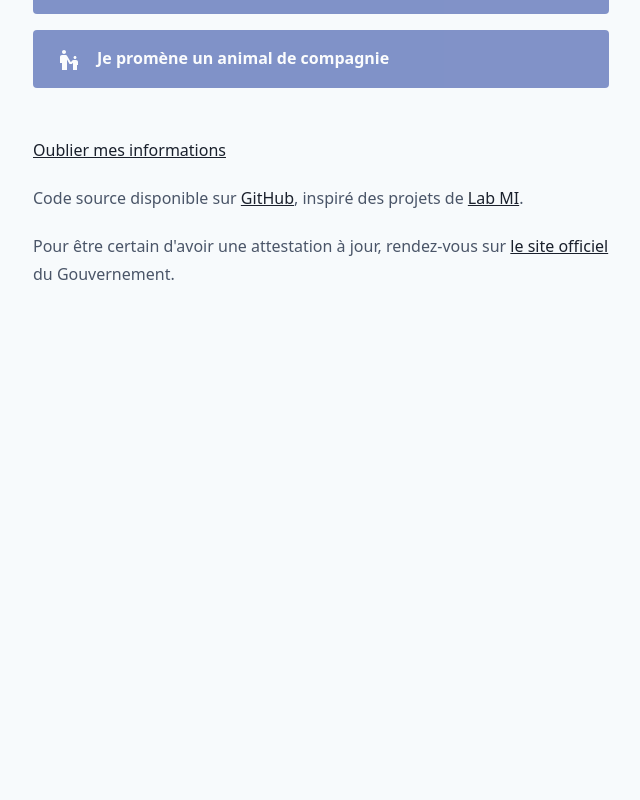
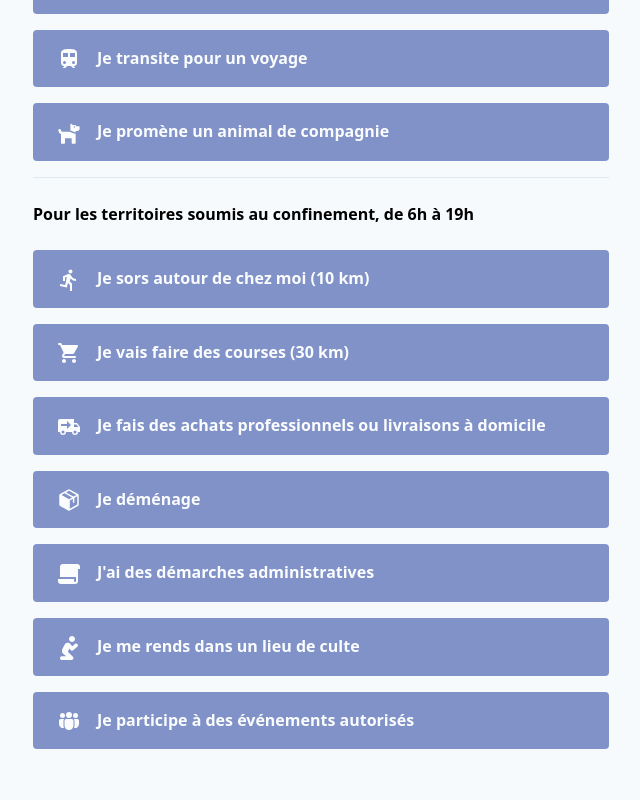
Before and after one commit to benjamintd/attestation.page, a Next.js app: page / in a window 1280 px wide. Shown: the part 1800-2600 px from the top of the page, without its empty margins (319-959 px from the left). Before the commit the page ends 2136 px from the top, so only its background shows below. Built offline with nearby package versions, Linux system fonts and the light colour scheme.

Commit message:
nouvelle attestation du confinement III

```diff
--- a/components/Icons.jsx
+++ b/components/Icons.jsx
@@ -157,3 +157,71 @@ export function Work(props) {
     </svg>
   );
 }
+
+export function Dog(props) {
+  return (
+    <svg height="1em" viewBox="0 0 576 512" width="1.13em" {...props}>
+      <path
+        d="M298.06 224L448 277.55V496a16 16 0 0 1-16 16h-64a16 16 0 0 1-16-16V384H192v112a16 16 0 0 1-16 16h-64a16 16 0 0 1-16-16V282.09C58.84 268.84 32 233.66 32 192a32 32 0 0 1 64 0a32.06 32.06 0 0 0 32 32zM544 112v32a64 64 0 0 1-64 64h-32v35.58l-128-45.71V48c0-14.25 17.22-21.39 27.31-11.31L374.59 64h53.63c10.91 0 23.75 7.92 28.62 17.69L464 96h64a16 16 0 0 1 16 16zm-112 0a16 16 0 1 0-16 16a16 16 0 0 0 16-16z"
+        fill="currentColor"
+      ></path>
+    </svg>
+  );
+}
+
+export function Train(props) {
+  return (
+    <svg height="1em" viewBox="0 0 24 24" width="1em" {...props}>
+      <path
+        d="M12 2c-4 0-8 .5-8 4v9.5A3.5 3.5 0 0 0 7.5 19L6 20.5v.5h2.23l2-2H14l2 2h2v-.5L16.5 19a3.5 3.5 0 0 0 3.5-3.5V6c0-3.5-3.58-4-8-4M7.5 17A1.5 1.5 0 0 1 6 15.5A1.5 1.5 0 0 1 7.5 14A1.5 1.5 0 0 1 9 15.5A1.5 1.5 0 0 1 7.5 17m3.5-7H6V6h5v4m2 0V6h5v4h-5m3.5 7a1.5 1.5 0 0 1-1.5-1.5a1.5 1.5 0 0 1 1.5-1.5a1.5 1.5 0 0 1 1.5 1.5a1.5 1.5 0 0 1-1.5 1.5z"
+        fill="currentColor"
+      ></path>
+    </svg>
+  );
+}
+
+export function Truck(props) {
+  return (
+    <svg height="1em" viewBox="0 0 24 24" width="1em" {...props}>
+      <path
+        d="M3 4a2 2 0 0 0-2 2v11h2a3 3 0 0 0 3 3a3 3 0 0 0 3-3h6a3 3 0 0 0 3 3a3 3 0 0 0 3-3h2v-5l-3-4h-3V4m-7 2l4 4l-4 4v-3H4V9h6m7 .5h2.5l1.97 2.5H17M6 15.5A1.5 1.5 0 0 1 7.5 17A1.5 1.5 0 0 1 6 18.5A1.5 1.5 0 0 1 4.5 17A1.5 1.5 0 0 1 6 15.5m12 0a1.5 1.5 0 0 1 1.5 1.5a1.5 1.5 0 0 1-1.5 1.5a1.5 1.5 0 0 1-1.5-1.5a1.5 1.5 0 0 1 1.5-1.5z"
+        fill="currentColor"
+      ></path>
+    </svg>
+  );
+}
+
+export function Package(props) {
+  return (
+    <svg height="1em" viewBox="0 0 256 256" width="1em" {...props}>
+      <path
+        d="M229.927 70.822c-.026-.049-.046-.099-.074-.147c-.011-.02-.026-.04-.038-.06a15.984 15.984 0 0 0-5.972-5.882l-87.999-49.5a16.095 16.095 0 0 0-15.688 0l-88.001 49.5a15.994 15.994 0 0 0-5.987 5.913c-.015.027-.034.051-.05.079c-.023.043-.041.088-.065.132A15.982 15.982 0 0 0 24 78.68v98.642a16.021 16.021 0 0 0 8.156 13.946l88.001 49.5a15.978 15.978 0 0 0 7.235 2.022c.182.014.363.03.548.032h.072c.252 0 .501-.014.747-.037a15.959 15.959 0 0 0 7.085-2.017l88-49.5A16.018 16.018 0 0 0 232 177.32V78.68a15.98 15.98 0 0 0-2.073-7.857zM128 29.179l79.743 44.856l-30.62 17.396l-80.683-44.5zm.91 89.642L48.379 73.966l31.66-17.809l80.764 44.545zm7.212 103.432l.786-89.574l32.114-18.244v38.076a8 8 0 0 0 16 0v-47.166L216 87.746v89.575z"
+        fill="currentColor"
+      ></path>
+    </svg>
+  );
+}
+
+export function Pray(props) {
+  return (
+    <svg height="1em" viewBox="0 0 384 512" width="0.75em" {...props}>
+      <path
+        d="M256 128c35.35 0 64-28.65 64-64S291.35 0 256 0s-64 28.65-64 64s28.65 64 64 64zm-30.63 169.75c14.06 16.72 39 19.09 55.97 5.22l88-72.02c17.09-13.98 19.59-39.19 5.62-56.28c-13.97-17.11-39.19-19.59-56.31-5.62l-57.44 47l-38.91-46.31c-15.44-18.39-39.22-27.92-64-25.33c-24.19 2.48-45.25 16.27-56.37 36.92l-49.37 92.03c-23.4 43.64-8.69 96.37 34.19 123.75L131.56 432H40c-22.09 0-40 17.91-40 40s17.91 40 40 40h208c34.08 0 53.77-42.79 28.28-68.28L166.42 333.86l34.8-64.87l24.15 28.76z"
+        fill="currentColor"
+      ></path>
+    </svg>
+  );
+}
+
+export function People(props) {
+  return (
+    <svg height="1em" viewBox="0 0 24 24" width="1em" {...props}>
+      <g fill="none">
+        <path
+          d="M14.754 10c.966 0 1.75.784 1.75 1.75v4.749a4.501 4.501 0 0 1-9.002 0V11.75c0-.966.783-1.75 1.75-1.75h5.502zm-7.623 0c-.35.422-.575.95-.62 1.53l-.01.22v4.749c0 .847.192 1.649.534 2.365A4.001 4.001 0 0 1 2 14.999V11.75a1.75 1.75 0 0 1 1.606-1.744L3.75 10h3.381zm9.744 0h3.375c.966 0 1.75.784 1.75 1.75V15a4 4 0 0 1-5.03 3.866c.3-.628.484-1.32.525-2.052l.009-.315V11.75c0-.665-.236-1.275-.63-1.75zM12 3a3 3 0 1 1 0 6a3 3 0 0 1 0-6zm6.5 1a2.5 2.5 0 1 1 0 5a2.5 2.5 0 0 1 0-5zm-13 0a2.5 2.5 0 1 1 0 5a2.5 2.5 0 0 1 0-5z"
+          fill="currentColor"
+        ></path>
+      </g>
+    </svg>
+  );
+}
--- a/components/Reason.jsx
+++ b/components/Reason.jsx
@@ -3,18 +3,26 @@ import React from "react";
 import {
   Child,
   Convocation,
+  Dog,
   Family,
   Handicap,
   Health,
   Mission,
+  Package,
+  People,
+  Pray,
   Shop,
   Sport,
+  Train,
+  Truck,
   Work,
 } from "./Icons";
 
 export default function Reason({ onClick, stateValid }) {
   return (
     <div className="w-full mb-8">
+      <hr />
+      <div className="py-6 font-semibold">Pour le couvre-feu, après 19h</div>
       <button disabled={!stateValid} id="travail" onClick={onClick}>
         <Work className="icon" />
         Je me rends au travail ou en reviens
@@ -40,12 +48,55 @@ export default function Reason({ onClick, stateValid }) {
         J'ai une mission d'intérêt général
       </button>
       <button disabled={!stateValid} id="transit" onClick={onClick}>
-        <Child className="icon" />
+        <Train className="icon" />
         Je transite pour un voyage
       </button>
       <button disabled={!stateValid} id="animaux" onClick={onClick}>
-        <Child className="icon" />
+        <Dog className="icon" />
         Je promène un animal de compagnie
+      </button>
+
+      <hr />
+      <div className="py-6 font-semibold">
+        Pour les territoires soumis au confinement, de 6h à 19h
+      </div>
+
+      <button disabled={!stateValid} id="sport" onClick={onClick}>
+        <Sport className="icon" />
+        Je sors autour de chez moi (10 km)
+      </button>
+
+      <button disabled={!stateValid} id="achats" onClick={onClick}>
+        <Shop className="icon" />
+        Je vais faire des courses (30 km)
+      </button>
+
+      <button disabled={!stateValid} id="livraisons" onClick={onClick}>
+        {/* todo check id */}
+        <Truck className="icon" />
+        Je fais des achats professionnels ou livraisons à domicile
+      </button>
+
+      <button disabled={!stateValid} id="demenagement" onClick={onClick}>
+        {/* todo check id */}
+        <Package className="icon" />
+        Je déménage
+      </button>
+
+      <button disabled={!stateValid} id="demarche" onClick={onClick}>
+        <Convocation className="icon" />
+        J'ai des démarches administratives
+      </button>
+
+      <button disabled={!stateValid} id="culte" onClick={onClick}>
+        {/* todo check id */}
+        <Pray className="icon" />
+        Je me rends dans un lieu de culte
+      </button>
+
+      <button disabled={!stateValid} id="rassemblement" onClick={onClick}>
+        <People className="icon" />
+        Je participe à des événements autorisés
       </button>
     </div>
   );
--- a/pages/index.jsx
+++ b/pages/index.jsx
@@ -92,17 +92,17 @@ export default function Home() {
   return (
     <>
       <Meta />
-      <div className="p-4 md:p-6 lg:p-12 max-w-2xl mx-auto">
-        <div className="h-8 w-8 mb-6">
+      <div className="max-w-2xl p-4 mx-auto md:p-6 lg:p-12">
+        <div className="w-8 h-8 mb-6">
           <Image
             alt="logo"
-            className="h-full w-full"
+            className="w-full h-full"
             height={180}
             src="/apple-touch-icon.png"
             width={180}
           />
         </div>
-        <div className="prose mb-12">
+        <div className="mb-12 prose">
           <h1>Attestation de déplacement dérogatoire</h1>
           <p>
             Remplissez le formulaire une fois, il sera sauvegardé sur votre
@@ -137,7 +137,7 @@ export default function Home() {
             <a href="https://github.com/LAB-MI">Lab MI</a>.
           </p>
           <p>
-            Pour être certain d'avoir une attestation à jour, rendez-vous sur{" "}
+            Pour être certain·e d'avoir une attestation à jour, rendez-vous sur{" "}
             <a href="https://media.interieur.gouv.fr/deplacement-covid-19/">
               le site officiel
             </a>{" "}
@@ -146,6 +146,10 @@ export default function Home() {
           {process.env.VERCEL_GITHUB_COMMIT_SHA && (
             <p>version {process.env.VERCEL_GITHUB_COMMIT_SHA.slice(0, 8)}</p>
           )}
+
+          <a href="https://www.buymeacoffee.com/benjamintd">
+            <img src="https://img.buymeacoffee.com/button-api/?text=Buy me a coffee&emoji=&slug=benjamintd&button_colour=5F7FFF&font_colour=ffffff&font_family=Cookie&outline_colour=000000&coffee_colour=FFDD00" />
+          </a>
         </div>
       </div>
     </>
```
Also changed, not shown: lib/pdf-util.js, 1 other file (tests, documents, lock files or other folders).
